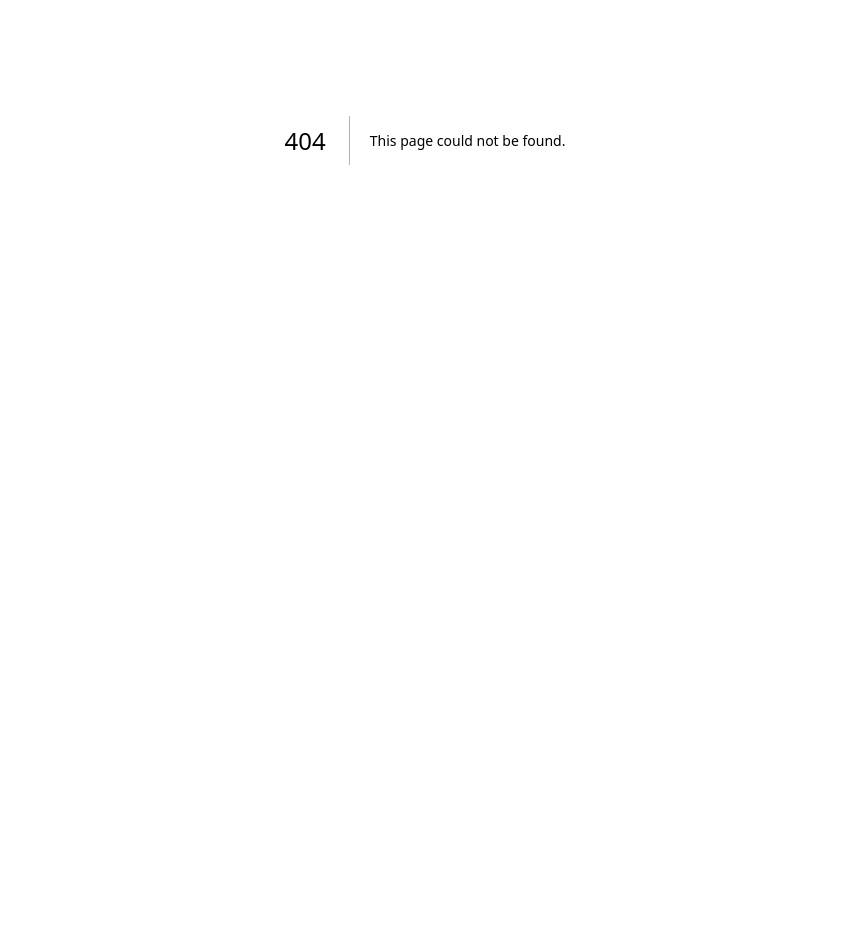
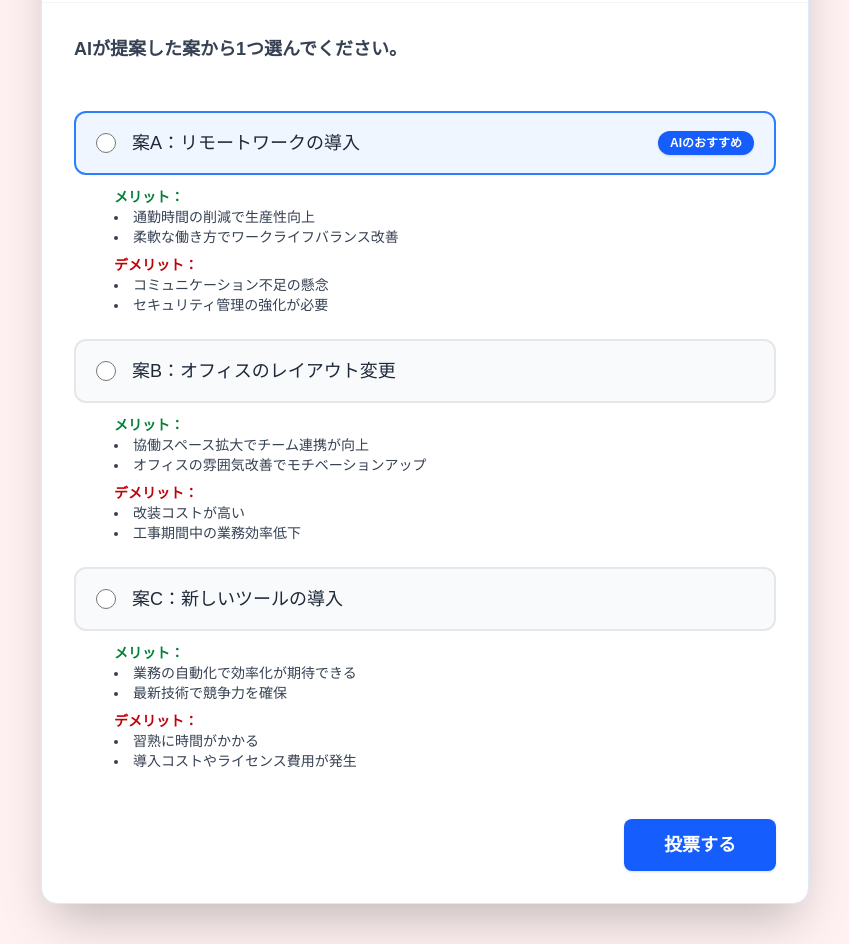
Before and after one commit to NaiYuk/NoConver, a Next.js app: page /dashboard/voting in a window 1280 px wide. Before the commit this address had no page. Shown: the part 260-1204 px from the top of the page, without its empty margins (215-1064 px from the left). Before the commit the page ends 800 px from the top, so only its background shows below. Built offline with nearby package versions, Linux system fonts and the light colour scheme.

Commit message:
投票してから表完了画面に遷移するようにしました。

```diff
--- /dev/null
+++ b/src/app/dashboard/voting/complete/page.tsx
@@ -0,0 +1,4 @@
+import VoteComplete from "@/components/forms/VoteComplete";
+export default function Page() {
+  return <VoteComplete />;
+}
--- /dev/null
+++ b/src/app/dashboard/voting/page.tsx
@@ -0,0 +1,4 @@
+import Vote from "@/components/forms/vote";
+export default function Page() {
+  return <Vote />;
+}
--- a/src/components/forms/vote.tsx
+++ b/src/components/forms/vote.tsx
@@ -1,4 +1,7 @@
+"use client";
 import Image from "next/image";
+import { useRouter } from "next/navigation";
+import { useState } from "react";
 
 const userName = "高魚 桐季"; // とりあえず仮データ
 const proposals = [
@@ -6,20 +9,14 @@ const proposals = [
     value: "1",
     label: "案A：リモートワークの導入",
     recommended: true,
-    pros: [
-      "通勤時間の削減で生産性向上",
-      "柔軟な働き方でワークライフバランス改善",
-    ],
+    pros: ["通勤時間の削減で生産性向上", "柔軟な働き方でワークライフバランス改善"],
     cons: ["コミュニケーション不足の懸念", "セキュリティ管理の強化が必要"],
   },
   {
     value: "2",
     label: "案B：オフィスのレイアウト変更",
     recommended: false,
-    pros: [
-      "協働スペース拡大でチーム連携が向上",
-      "オフィスの雰囲気改善でモチベーションアップ",
-    ],
+    pros: ["協働スペース拡大でチーム連携が向上", "オフィスの雰囲気改善でモチベーションアップ"],
     cons: ["改装コストが高い", "工事期間中の業務効率低下"],
   },
   {
@@ -32,34 +29,23 @@ const proposals = [
 ];
 
 export default function Vote() {
+  const router = useRouter();                 // ✅ フックは関数内で
+  const [selected, setSelected] = useState<string | null>(null);
+
   return (
     <div className="min-h-screen flex flex-col bg-rose-50">
       {/* ヘッダー */}
       <header className="flex items-center justify-between px-6 py-4 border-b border-gray-300 shadow-sm bg-white/70 backdrop-blur-sm">
         <div className="flex">
-          <Image
-            src="/no-meeting-room.png"
-            alt="ユーザーアイコン"
-            width={32}
-            height={32}
-            className="mr-3"
-          />
+          <Image src="/no-meeting-room.png" alt="ユーザーアイコン" width={32} height={32} className="mr-3" />
           <h1 className="text-2xl font-bold">CtrlWin</h1>
         </div>
-
         <div className="flex items-center gap-4">
-          {/* ユーザ名 */}
           <div className="flex items-center gap-2 px-3 py-1 rounded-full bg-gray-100 border border-gray-300 shadow">
-            <Image
-              src="/user-icon.png"
-              alt="ユーザーアイコン"
-              width={32}
-              height={32}
-            />
+            <Image src="/user-icon.png" alt="ユーザーアイコン" width={32} height={32} />
             <span className="text-gray-700 font-bold">{userName}</span>
             <span className="text-gray-700 font-medium"> さん </span>
           </div>
-
           <button className="px-4 py-2 text-sm font-medium rounded-md bg-red-500 text-white hover:bg-red-600 transition">
             ログアウト
           </button>
@@ -71,12 +57,7 @@ export default function Vote() {
         <div className="flex w-full max-w-3xl min-h-[600px] bg-white rounded-2xl shadow-2xl border border-blue-100 overflow-hidden flex-col">
           {/* 議題名 */}
           <div className="px-8 pt-8 pb-4 border-b border-gray-100">
-            <label
-              htmlFor="title"
-              className="block text-lg font-bold mb-2 text-blue-700"
-            >
-              議題名
-            </label>
+            <label htmlFor="title" className="block text-lg font-bold mb-2 text-blue-700">議題名</label>
             <input
               id="title"
               name="title"
@@ -87,32 +68,29 @@ export default function Vote() {
             />
           </div>
 
-          {/* 投票フォーム */}
-          <form className="flex flex-col gap-8 px-8 py-8 overflow-y-auto">
+          {/* 投票フォーム（見た目だけ） */}
+          <form className="flex flex-col gap-8 px-8 py-8 overflow-y-auto" onSubmit={(e) => e.preventDefault()}>
             <label className="block text-lg font-bold mb-4 text-gray-700">
               AIが提案した案から1つ選んでください。
             </label>
+
             <div className="flex flex-col gap-6">
               {proposals.map((p) => (
                 <div key={p.value} className="flex flex-col gap-3">
                   <label
                     className={`flex items-center gap-4 px-5 py-4 rounded-xl border-2 cursor-pointer transition
-                      ${
-                        p.recommended
-                          ? "border-blue-500 bg-blue-50"
-                          : "border-gray-200 bg-gray-50"
-                      }
+                      ${p.recommended ? "border-blue-500 bg-blue-50" : "border-gray-200 bg-gray-50"}
                       hover:border-blue-400 hover:bg-blue-100`}
                   >
                     <input
                       type="radio"
                       name="value"
                       value={p.value}
+                      checked={selected === p.value}
+                      onChange={() => setSelected(p.value)}
                       className="accent-blue-600 w-5 h-5"
                     />
-                    <span className="text-lg font-medium text-gray-800">
-                      {p.label}
-                    </span>
+                    <span className="text-lg font-medium text-gray-800">{p.label}</span>
                     {p.recommended && (
                       <span className="ml-auto px-3 py-1 bg-blue-600 text-white rounded-full text-xs font-bold shadow">
                         AIのおすすめ
@@ -120,35 +98,36 @@ export default function Vote() {
                     )}
                   </label>
 
-                  {/* メリット・デメリット表示 */}
+                  {/* メリット・デメリット */}
                   <div className="ml-10 flex flex-col gap-2 text-sm">
                     <div>
-                      <span className="font-semibold text-green-700">
-                        メリット：
-                      </span>
+                      <span className="font-semibold text-green-700">メリット：</span>
                       <ul className="list-disc list-inside text-gray-700">
-                        {p.pros.map((pro, i) => (
-                          <li key={i}>{pro}</li>
-                        ))}
+                        {p.pros.map((pro, i) => <li key={i}>{pro}</li>)}
                       </ul>
                     </div>
                     <div>
-                      <span className="font-semibold text-red-700">
-                        デメリット：
-                      </span>
+                      <span className="font-semibold text-red-700">デメリット：</span>
                       <ul className="list-disc list-inside text-gray-700">
-                        {p.cons.map((con, i) => (
-                          <li key={i}>{con}</li>
-                        ))}
+                        {p.cons.map((con, i) => <li key={i}>{con}</li>)}
                       </ul>
                     </div>
                   </div>
                 </div>
               ))}
             </div>
+
             <div className="flex justify-end pt-4">
               <button
-                type="submit"
+                type="button"
+                onClick={() => {
+                  if (!selected) {
+                    alert("案を1つ選んでください");
+                    return;
+                  }
+                  const label = proposals.find(p => p.value === selected)?.label ?? selected;
+                  router.push(`/dashboard/voting/complete?choice=${encodeURIComponent(label)}`);
+                }}
                 className="px-10 py-3 rounded-lg bg-blue-600 text-white text-lg font-bold shadow hover:bg-blue-700 transition"
               >
                 投票する
```
